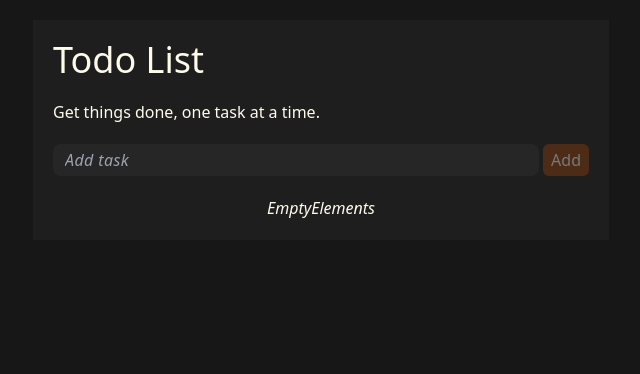
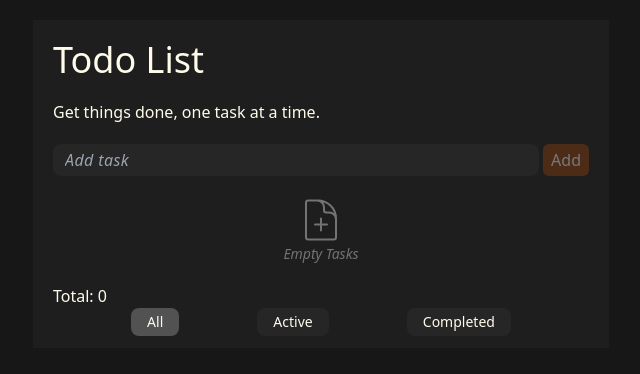
Before and after one commit to rtzboy/todolist, a React (Vite) app: page / in a window 1280 px wide. Shown: the top 374 px of the page, without its empty margins (319-959 px from the left). Built offline with nearby package versions, Linux system fonts and the light colour scheme.

Commit message:
Filters and animations

```diff
--- a/src/App.tsx
+++ b/src/App.tsx
@@ -1,29 +1,44 @@
 import { motion } from 'framer-motion';
-import { useReducer } from 'react';
+import { useReducer, useState } from 'react';
+import FiltersTask from './components/FiltersTask';
 import TodoForm from './components/TodoForm';
 import TodoList from './components/TodoList';
+import { headerAnimate, headerInit } from './constants/MotionAnimation';
 import { getTodoList } from './helpers/localStorage';
 import { TodoListContext } from './lib/contexts/TodoListContext';
 import { todoListReducer } from './lib/reducers/TodoListReducer';
+import { FiltersType } from './types/TodoTasksTypes';
 
 const App = () => {
 	const [todoListData, dispatchTodoList] = useReducer(todoListReducer, getTodoList('todoList'));
+	const [filterTasks, setFilterTasks] = useState<FiltersType>('allTask');
 
 	return (
 		<div>
-			<TodoListContext.Provider value={{ todoListData, dispatchTodoList }}>
+			<TodoListContext.Provider value={{ todoListData, dispatchTodoList, filterTasks }}>
 				<header className='mx-auto mt-5 max-w-xl bg-neutral-800/50 p-5 text-amber-50'>
-					<h1 className='mb-5 text-4xl'>Todo List</h1>
-					<p className='mb-5'>Get things done, one task at a time.</p>
+					<motion.h1 initial={headerInit()} animate={headerAnimate()} className='mb-5 text-4xl'>
+						Todo List
+					</motion.h1>
+					<motion.p initial={headerInit()} animate={headerAnimate()} className='mb-5'>
+						Get things done, one task at a time.
+					</motion.p>
 					<TodoForm />
 				</header>
 				<motion.section
 					layout
-					className='mx-auto max-w-xl bg-neutral-800/50 px-5 pb-5 text-amber-50'
+					className='mx-auto max-h-[650px] max-w-xl overflow-auto bg-neutral-800/50 px-5 pb-5 text-amber-50'
 				>
 					<TodoList />
 				</motion.section>
 			</TodoListContext.Provider>
+			<motion.footer layout className='mx-auto h-16 max-w-xl bg-neutral-800/50 px-5 text-amber-50'>
+				<div>
+					<span>Total: </span>
+					{todoListData.length}
+				</div>
+				<FiltersTask filterTasks={filterTasks} setFilterTasks={setFilterTasks} />
+			</motion.footer>
 		</div>
 	);
 };
--- /dev/null
+++ b/src/components/FiltersTask.tsx
@@ -0,0 +1,35 @@
+import { Dispatch, SetStateAction } from 'react';
+import { FiltersType } from '../types/TodoTasksTypes';
+
+type FiltersTaskProps = {
+	filterTasks: FiltersType;
+	setFilterTasks: Dispatch<SetStateAction<FiltersType>>;
+};
+
+const FiltersTask = ({ filterTasks, setFilterTasks }: FiltersTaskProps) => {
+	return (
+		<div className='flex items-center justify-evenly'>
+			{filterButtons.map(filButton => (
+				<button
+					key={filButton.id}
+					onClick={() => {
+						setFilterTasks(filButton.typeButton);
+					}}
+					className={`${
+						filterTasks === filButton.typeButton ? 'bg-neutral-600' : 'bg-neutral-800'
+					} rounded-lg px-4 py-1 text-sm transition-all duration-500`}
+				>
+					{filButton.name}
+				</button>
+			))}
+		</div>
+	);
+};
+
+const filterButtons: { id: number; name: string; typeButton: FiltersType }[] = [
+	{ id: 1, name: 'All', typeButton: 'allTask' },
+	{ id: 2, name: 'Active', typeButton: 'activeTask' },
+	{ id: 3, name: 'Completed', typeButton: 'completedTask' }
+];
+
+export default FiltersTask;
--- a/src/components/TaskEditArea.tsx
+++ b/src/components/TaskEditArea.tsx
@@ -1,17 +1,15 @@
 import { formatDistanceToNow } from 'date-fns';
 import { useTodoListContext } from '../lib/contexts/TodoListContext';
+import { TodoData } from '../types/TodoTasksTypes';
 
 type TaskEditAreaProps = {
-	id: string;
-	description: string;
-	completed: boolean;
-	date: number;
+	todoTask: TodoData;
 	editing: boolean;
 };
 
-const TaskEditArea = (props: TaskEditAreaProps) => {
+const TaskEditArea = ({ todoTask, editing }: TaskEditAreaProps) => {
 	const { dispatchTodoList } = useTodoListContext();
-	const { id, description, completed, date, editing } = props;
+	const { id, description, completed, date } = todoTask;
 
 	if (editing)
 		return (
--- a/src/components/TodoList.tsx
+++ b/src/components/TodoList.tsx
@@ -1,12 +1,31 @@
 import { AnimatePresence, motion } from 'framer-motion';
+import { useState } from 'react';
 import { taskList } from '../constants/MotionAnimation';
 import { useTodoListContext } from '../lib/contexts/TodoListContext';
 import TodoListRow from './TodoListRow';
+import PlusDoc from './icons/PlusDoc';
 
 const TodoList = () => {
-	const { todoListData } = useTodoListContext();
+	const { todoListData, filterTasks } = useTodoListContext();
+	const [isDisabled, setIsDisabled] = useState(false);
 
-	if (!todoListData.length) return <div className='text-center italic'>EmptyElements</div>;
+	if (!todoListData.length)
+		return (
+			<motion.div
+				initial={{ scale: 0.7, opacity: 0 }}
+				animate={{ scale: 1, opacity: 1, transition: { type: 'spring' } }}
+				className='flex flex-col items-center justify-center text-center text-sm italic text-neutral-500'
+			>
+				<PlusDoc className='h-12' />
+				<span>Empty Tasks</span>
+			</motion.div>
+		);
+
+	let taskListDone;
+
+	if (filterTasks === 'allTask') taskListDone = todoListData;
+	if (filterTasks === 'activeTask') taskListDone = todoListData.filter(item => !item.completed);
+	if (filterTasks === 'completedTask') taskListDone = todoListData.filter(item => item.completed);
 
 	return (
 		<motion.ul
@@ -16,8 +35,13 @@ const TodoList = () => {
 			className='flex flex-col overflow-hidden'
 		>
 			<AnimatePresence>
-				{todoListData.map(todoList => (
-					<TodoListRow key={todoList.id} todoTask={todoList} />
+				{taskListDone?.map(todoList => (
+					<TodoListRow
+						key={todoList.id}
+						todoTask={todoList}
+						isDisabled={isDisabled}
+						setIsDisabled={setIsDisabled}
+					/>
 				))}
 			</AnimatePresence>
 		</motion.ul>
--- a/src/components/TodoListRow.tsx
+++ b/src/components/TodoListRow.tsx
@@ -10,10 +10,12 @@ import Edit from './icons/Edit';
 import Xmark from './icons/Xmark';
 
 type TodoListRowProps = {
+	setIsDisabled: Dispatch<React.SetStateAction<boolean>>;
+	isDisabled: boolean;
 	todoTask: TodoData;
 };
 
-const TodoListRow = ({ todoTask }: TodoListRowProps) => {
+const TodoListRow = ({ todoTask, isDisabled, setIsDisabled }: TodoListRowProps) => {
 	const { dispatchTodoList } = useTodoListContext();
 
 	const { id, description, completed, date } = todoTask;
@@ -47,22 +49,23 @@ const TodoListRow = ({ todoTask }: TodoListRowProps) => {
 						{completed ? <DoubleCheck className='h-6 text-green-400' /> : <Check className='h-6' />}
 					</motion.span>
 				</label>
-				<TaskEditArea
-					id={id}
-					description={description}
-					completed={completed}
-					date={date}
-					editing={editing}
-				/>
+				<TaskEditArea todoTask={todoTask} editing={editing} />
 			</div>
 			<div className='flex items-center gap-2'>
 				{editState}
-				<span
-					onClick={() => dispatchTodoList({ type: 'DELETE_TODO_TASK', payload: id })}
-					className='cursor-pointer rounded-full p-1 transition-all hover:bg-red-600/10'
+				<button
+					disabled={isDisabled}
+					onClick={() => {
+						dispatchTodoList({ type: 'DELETE_TODO_TASK', payload: id });
+						setIsDisabled(true);
+						setTimeout(() => {
+							setIsDisabled(false);
+						}, 1300);
+					}}
+					className='cursor-pointer rounded-full p-1 transition-all hover:bg-red-600/10 disabled:cursor-default disabled:opacity-50 disabled:hover:bg-inherit'
 				>
 					<Xmark className='h-5' />
-				</span>
+				</button>
 			</div>
 		</motion.li>
 	);
--- /dev/null
+++ b/src/components/icons/PlusDoc.tsx
@@ -0,0 +1,20 @@
+import { SVGProps } from './Check';
+
+const PlusDoc = (props: SVGProps) => (
+	<svg
+		{...props}
+		xmlns='http://www.w3.org/2000/svg'
+		fill='none'
+		viewBox='0 0 24 24'
+		strokeWidth={1}
+		stroke='currentColor'
+	>
+		<path
+			strokeLinecap='round'
+			strokeLinejoin='round'
+			d='M19.5 14.25v-2.625a3.375 3.375 0 00-3.375-3.375h-1.5A1.125 1.125 0 0113.5 7.125v-1.5a3.375 3.375 0 00-3.375-3.375H8.25m3.75 9v6m3-3H9m1.5-12H5.625c-.621 0-1.125.504-1.125 1.125v17.25c0 .621.504 1.125 1.125 1.125h12.75c.621 0 1.125-.504 1.125-1.125V11.25a9 9 0 00-9-9z'
+		/>
+	</svg>
+);
+
+export default PlusDoc;
--- a/src/constants/MotionAnimation.ts
+++ b/src/constants/MotionAnimation.ts
@@ -28,3 +28,7 @@ export const exitTaskItem = () => ({
 	x: 200,
 	transition: { duration: 0.5 }
 });
+
+export const headerInit = () => ({ scale: 0.7 });
+
+export const headerAnimate = () => ({ scale: 1, transition: { type: 'spring' } });
--- a/src/helpers/localStorage.ts
+++ b/src/helpers/localStorage.ts
@@ -1,4 +1,4 @@
-import { TodoData } from '../App';
+import { TodoData } from '../types/TodoTasksTypes';
 
 const getTodoList = (key: string) => {
 	if (localStorage) {
--- a/src/lib/contexts/TodoListContext.ts
+++ b/src/lib/contexts/TodoListContext.ts
@@ -1,9 +1,10 @@
 import { createContext, useContext } from 'react';
-import { TodoData, TodoListReducerType } from '../../types/TodoTasksTypes';
+import { FiltersType, TodoData, TodoListReducerType } from '../../types/TodoTasksTypes';
 
 type TodoListContextType = {
 	todoListData: TodoData[];
 	dispatchTodoList: React.Dispatch<TodoListReducerType>;
+	filterTasks: FiltersType;
 };
 
 export const TodoListContext = createContext<TodoListContextType>({} as TodoListContextType);
--- a/src/style/index.css
+++ b/src/style/index.css
@@ -6,3 +6,18 @@
 body {
 	@apply bg-neutral-900;
 }
+
+*::-webkit-scrollbar {
+	width: 5px;
+}
+
+*::-webkit-scrollbar-track {
+	@apply bg-neutral-800;
+	@apply rounded-xl;
+}
+
+*::-webkit-scrollbar-thumb {
+	@apply bg-neutral-700;
+	border-radius: 14px;
+	@apply border-4 border-neutral-700;
+}
--- a/src/types/TodoTasksTypes.ts
+++ b/src/types/TodoTasksTypes.ts
@@ -28,3 +28,5 @@ export interface DeleteTodoTask {
 }
 
 export type TodoListReducerType = AddTodoTask | EditTodoTask | DeleteTodoTask;
+
+export type FiltersType = 'allTask' | 'activeTask' | 'completedTask';
```
